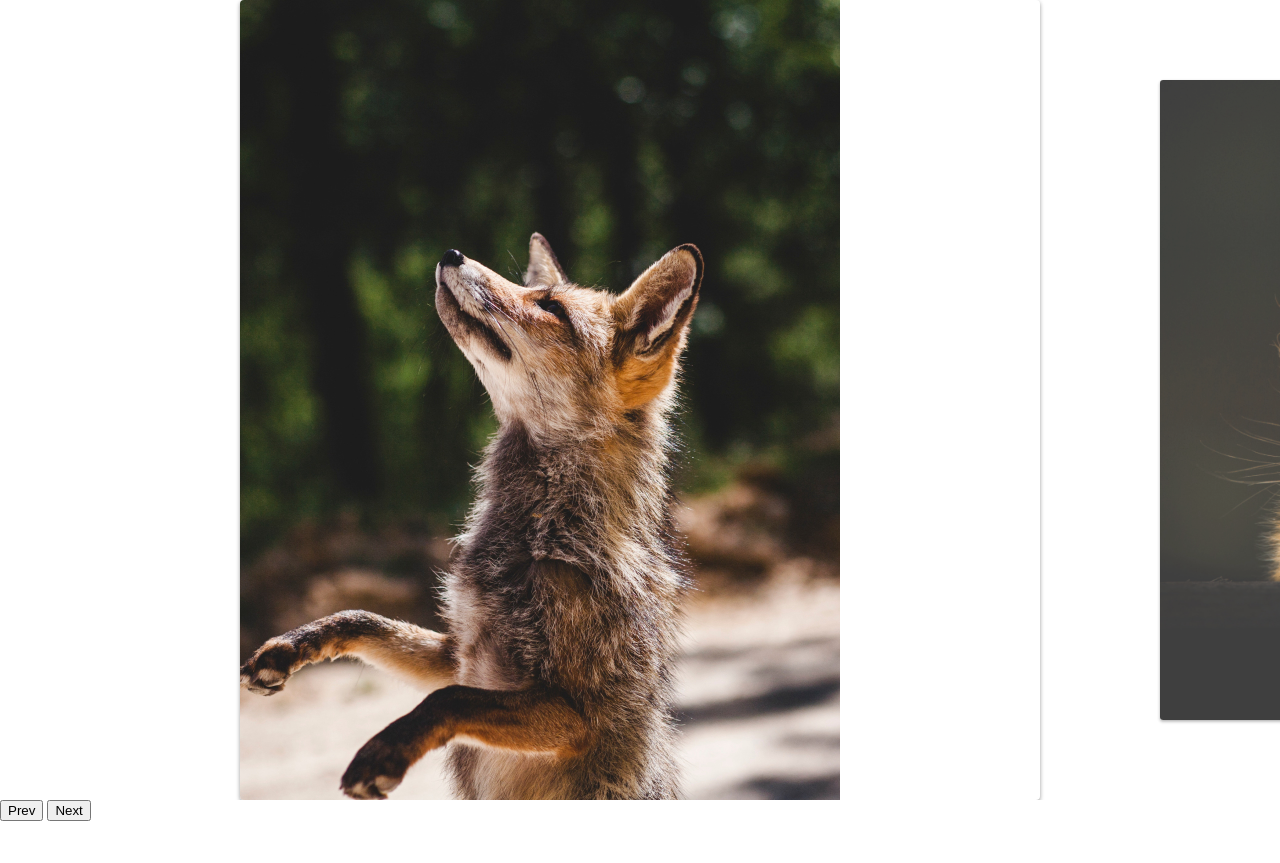
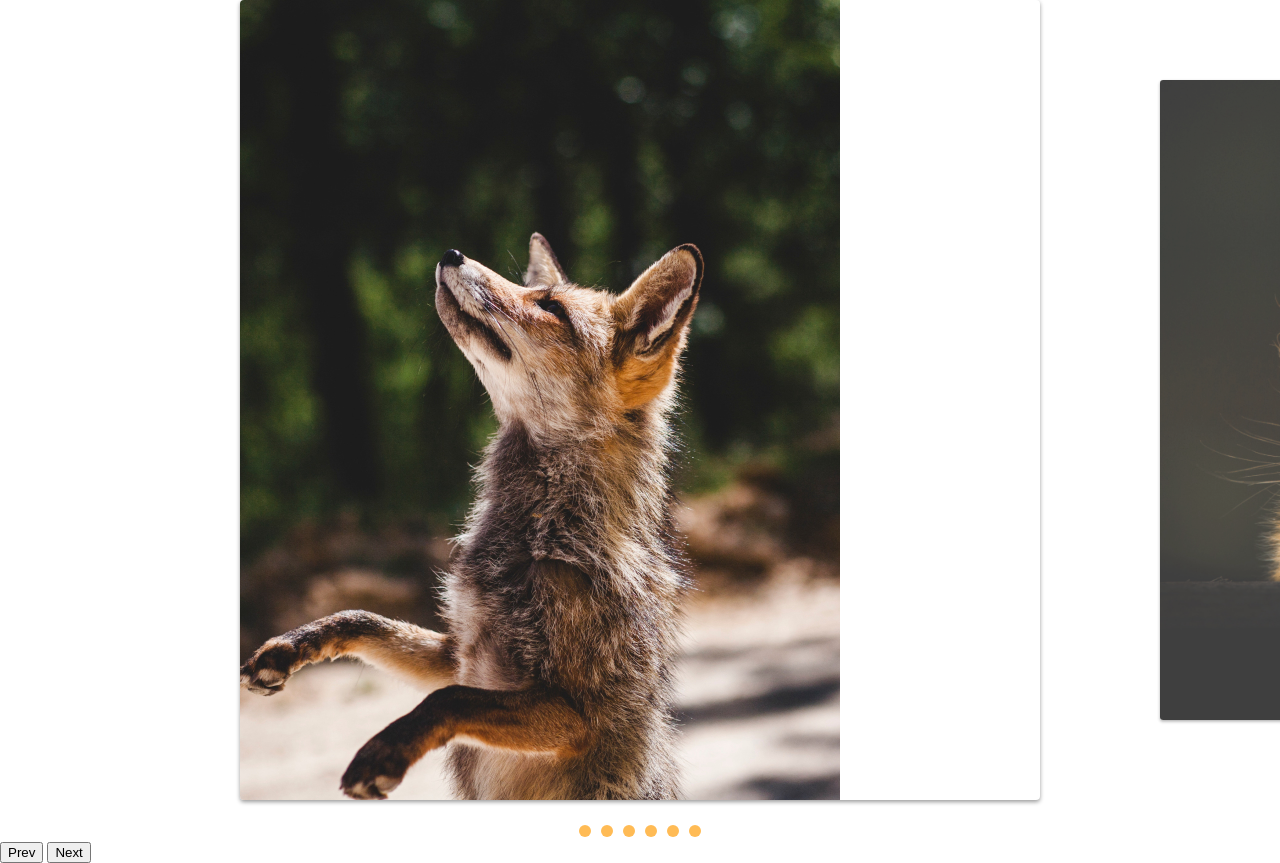
Before and after one commit to viniciusvss120/slide, a plain HTML site: page index.html in a window 1280 px wide. Before the commit the page ends 821 px from the top, so only its background shows below. Drawn offline with Linux system fonts and the light colour scheme.

Commit message:
adicionada paginação por slide

```diff
--- a/css/style.css
+++ b/css/style.css
@@ -43,3 +43,24 @@ img {
   opacity: 1;
   transform: scale(1);
 }
+
+[data-control="slide"] {
+  display: flex;
+  justify-content: center;
+  margin-top: 20px;
+}
+
+[data-control="slide"] li a{
+  display: block;
+  width: 12px;
+  height: 12px;
+  background: #FB5;
+  border-radius: 50%;
+  overflow: hidden;
+  text-indent: -999px;
+  margin: 5px;
+}
+
+[data-control="slide"] li a [data-control="slide"] li a:hover{
+  background: #E54;
+}
--- a/js/script.js
+++ b/js/script.js
@@ -3,3 +3,5 @@ import {Slide, SlideNav} from "./slide.js";
 const slide = new SlideNav('.slide', '.slide-wrapper');
 slide.init()
 slide.addArrow('.prev', '.next');
+
+slide.createControl();
--- a/js/slide.js
+++ b/js/slide.js
@@ -6,6 +6,7 @@ export class Slide {
     this.wrapper = document.querySelector(wrapper)
     this.dist = {finalPosition: 0, startX: 0, movement: 0 }
     this.activeClass = 'active';
+    this.changeEvent = new Event('changeEvent');
   }
 
   transiton(active) {
@@ -100,7 +101,8 @@ export class Slide {
     this.slidesIndexNav(index);
     this.dist.finalPosition = activeSlide.position
     console.log(this.index)
-    this.chengeActiveClass()
+    this.chengeActiveClass();
+    this.wrapper.dispatchEvent(this.changeEvent)
   }
 
   chengeActiveClass() {
@@ -156,6 +158,10 @@ export class Slide {
 }
 
 export class SlideNav extends Slide {
+  constructor(slide, wrapper) {
+    super(slide, wrapper)
+    this.bindControlEvents()
+  }
   addArrow(prev, next) {
     this.prevElement = document.querySelector(prev)
     this.nextElement = document.querySelector(next)
@@ -166,4 +172,43 @@ export class SlideNav extends Slide {
     this.prevElement.addEventListener('click', this.activeNextSlide)
     this.nextElement.addEventListener('click', this.activePrevSlide)
   }
+
+  createControl() {
+    const control = document.createElement('ul');
+    control.dataset.control = 'slide'
+
+    this.slideArray.forEach((item, index) =>{
+      control.innerHTML += `<li><a href="#slide${index + 1}">${index}</a></li>`
+    })
+    this.wrapper.appendChild(control)
+    return control;
+  }
+
+  eventControl(item, index) {
+    item.addEventListener('click', (event) => {
+      event.preventDefault();
+      this.chengeSlide(index);
+    })
+    this.wrapper.addEventListener('chengeEvent', this.activeControlItem)
+  }
+
+  activeControlItem() {
+    this.controlArray.forEach(item => item.classList.remove(this.activeClass))
+    this.controlArray[this.index.active].classList.add(this.activeClass);
+  }
+
+  addControl(customControl) {
+    this.control = document.querySelector(customControl) || this.createControl();
+    this.controlArray = [...this.control.children];
+
+    this.controlArray.forEach(this.eventControl)
+
+    console.log(this.control)
+  }
+
+  bindControlEvents() {
+    this.eventControl = this.eventControl.bind(this)
+    this.activeControlItem = this.activeControlItem.bind(this)
+  }
+
 }
```
